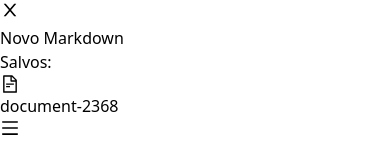
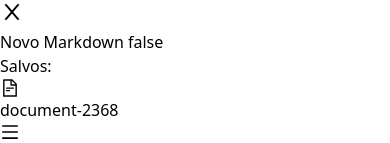
Before and after one commit to danilo-bezerra/markdown-previewer, a React (Vite) app: page / in a window 390 px wide. Shown: the top 143 px of the page. Built offline with nearby package versions, Linux system fonts and the light colour scheme.

Commit message:
sidebar mobile bug fixed

```diff
--- a/src/App.tsx
+++ b/src/App.tsx
@@ -59,7 +59,7 @@ function App() {
   }, [selectedMarkdown]);
 
   return (
-    <div className="bg-zinc-800 h-screen max-h-screen dark:text-zinc-100">
+    <div className="bg-zinc-800 h-screen max-h-screen dark:text-zinc-100 overflow-x-hidden">
       <Sidebar />
       <header className="flex justify-between items-center  gap-4 p-4 h-20 bg-[#2b2d31]">
         <div className="flex gap-2 items-center">
--- a/src/components/Sidebar/Sidebar.tsx
+++ b/src/components/Sidebar/Sidebar.tsx
@@ -17,15 +17,20 @@ export default function Sidebar() {
 
   return (
     <aside
-      className={`fixed top-0 left-0 w-screen md:w-80 h-screen p-6  z-40 transition-all bg-[#1d1f22]
-      ${isOpen ? " left-0" : "-left-[100vw] md:-left-80"}
+      className={`fixed top-0 left-0 h-screen p-6  z-40 transition-all bg-[#1d1f22]
+      ${isOpen ? "w-screen md:w-80  left-0 " : "-left-[100%] md:-left-80 "}
       `}
     >
       <div className="flex justify-end mb-6">
-        <IconButton className="" icon={AiOutlineClose} onClick={onClose} />
+        <IconButton
+          className=""
+          iconSize={24}
+          icon={AiOutlineClose}
+          onClick={onClose}
+        />
       </div>
       <Button onClick={createMarkdown} fullWidth>
-        Novo Markdown
+        Novo Markdown {isOpen.toString()}
       </Button>
 
       <h2 className=" text-sm mt-6 font-semibold ">Salvos:</h2>
--- a/src/index.css
+++ b/src/index.css
@@ -9,3 +9,20 @@
 .no-scrollbar::-webkit-scrollbar {
   display: none;
 }
+
+::-webkit-scrollbar {
+  width: 10px;
+}
+
+::-webkit-scrollbar-thumb {
+  background-color: rgba(0, 0, 0, 0);
+  border-radius: 5px;
+}
+
+::-webkit-scrollbar-thumb {
+  background-color: #28f;
+}
+
+::-webkit-scrollbar-track {
+  background-color: rgba(0, 0, 0, 0.1);
+}
```
